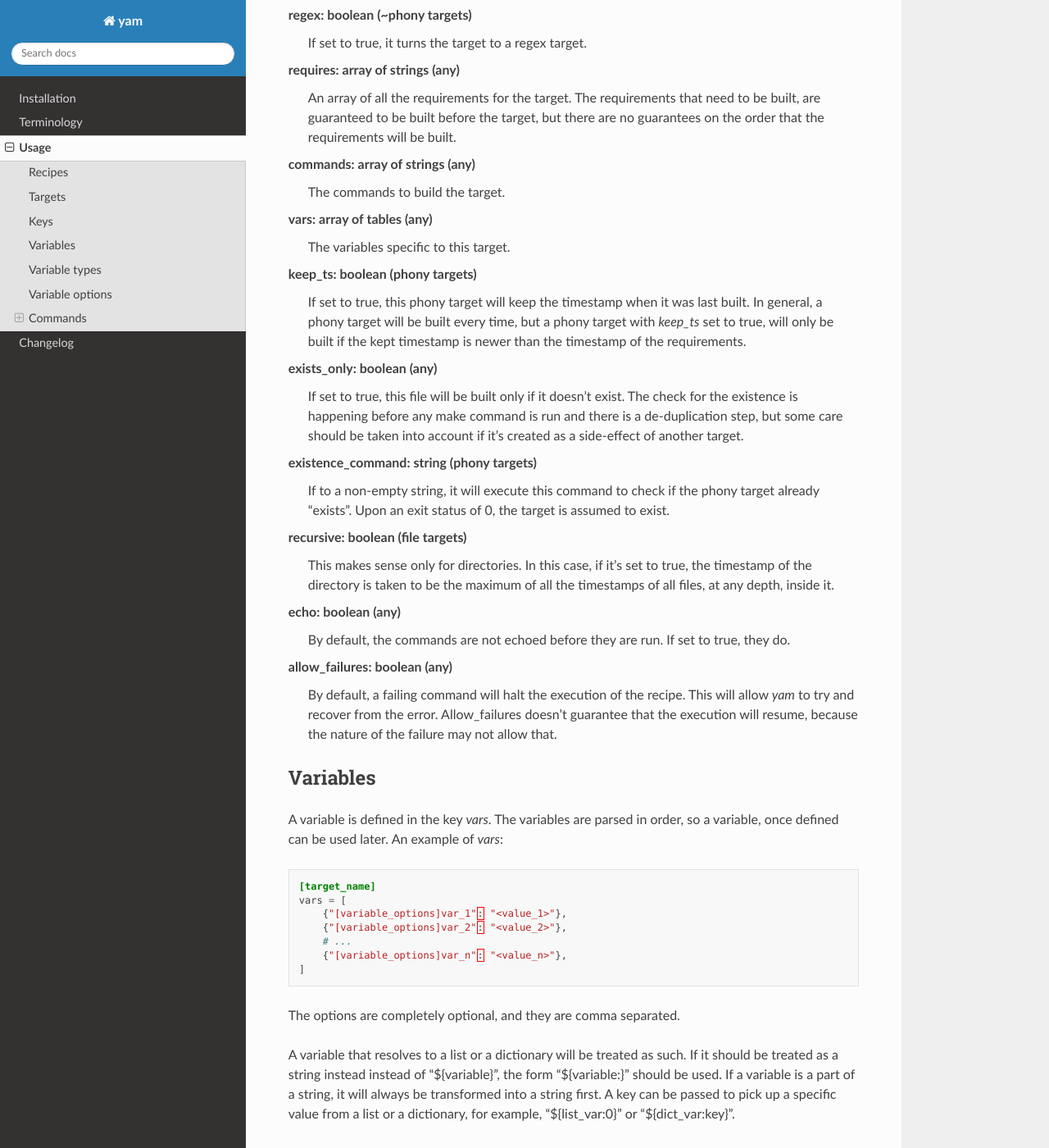
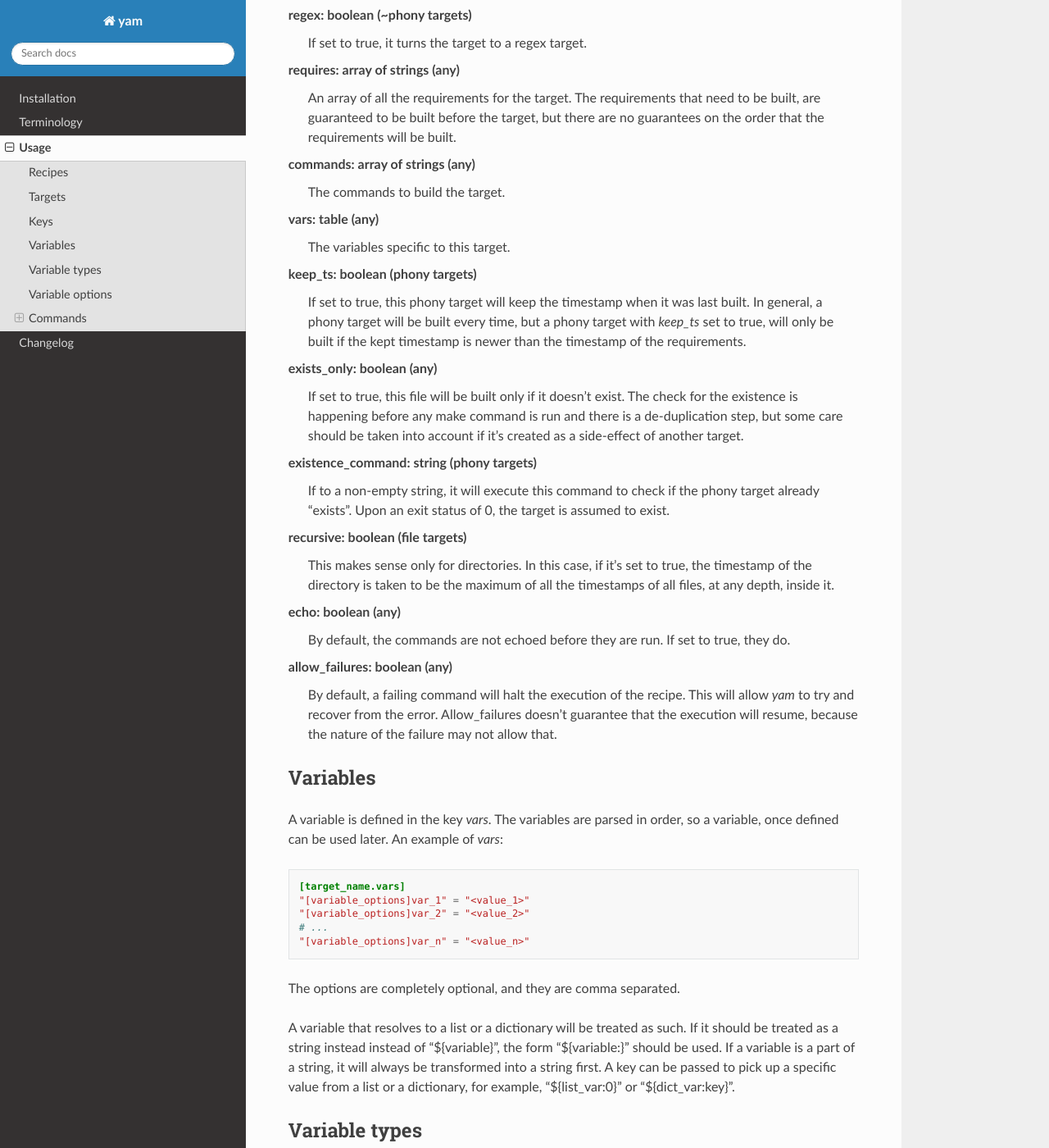
Before and after one commit to spapanik/yamk, a Sphinx documentation site: the page built from docs/source/usage.rst, in a window 1280 px wide and 1400 px high, scrolled down 2177 px. Shown: the whole window at 82% size. Built offline with Sphinx 7.4.7 and the Read the Docs theme 2.0.0, drawn with Linux system fonts in a browser that asks for light colours.

Commit message:
Change the vars to be a table

```diff
--- a/CHANGELOG.rst
+++ b/CHANGELOG.rst
@@ -8,6 +8,10 @@ The format is based on `Keep a Changelog`_, and this project adheres to `Semanti
 
 `Unreleased`_
 -------------
+
+Changed
+^^^^^^^
+* The variables are now a dict, not a list of dicts
 
 `3.0.1`_ - 2022-07-21
 ---------------------
--- a/cookbook.yml
+++ b/cookbook.yml
@@ -2,8 +2,8 @@
 $globals:
   shell: bash
   vars:
-    - poetry_extra: --sync
-    - runner: poetry run
+    poetry_extra: --sync
+    runner: poetry run
 all:
   alias: install
 install:
--- a/docs/source/usage.rst
+++ b/docs/source/usage.rst
@@ -70,7 +70,7 @@ requires: array of strings (any)
     An array of all the requirements for the target. The requirements that need to be built, are guaranteed to be built before the target, but there are no guarantees on the order that the requirements will be built.
 commands: array of strings (any)
     The commands to build the target.
-vars: array of tables (any)
+vars: table (any)
     The variables specific to this target.
 keep_ts: boolean (phony targets)
     If set to true, this phony target will keep the timestamp when it was last built. In general, a phony target will be built every time, but a phony target with *keep_ts* set to true, will only be built if the kept timestamp is newer than the timestamp of the requirements.
@@ -92,13 +92,11 @@ A variable is defined in the key *vars*. The variables are parsed in order, so a
 
 .. code-block:: toml
 
-    [target_name]
-    vars = [
-        {"[variable_options]var_1": "<value_1>"},
-        {"[variable_options]var_2": "<value_2>"},
-        # ...
-        {"[variable_options]var_n": "<value_n>"},
-    ]
+    [target_name.vars]
+    "[variable_options]var_1" = "<value_1>"
+    "[variable_options]var_2" = "<value_2>"
+    # ...
+    "[variable_options]var_n" = "<value_n>"
 
 
 The options are completely optional, and they are comma separated.
```
Also changed, not shown: 4 other files.
